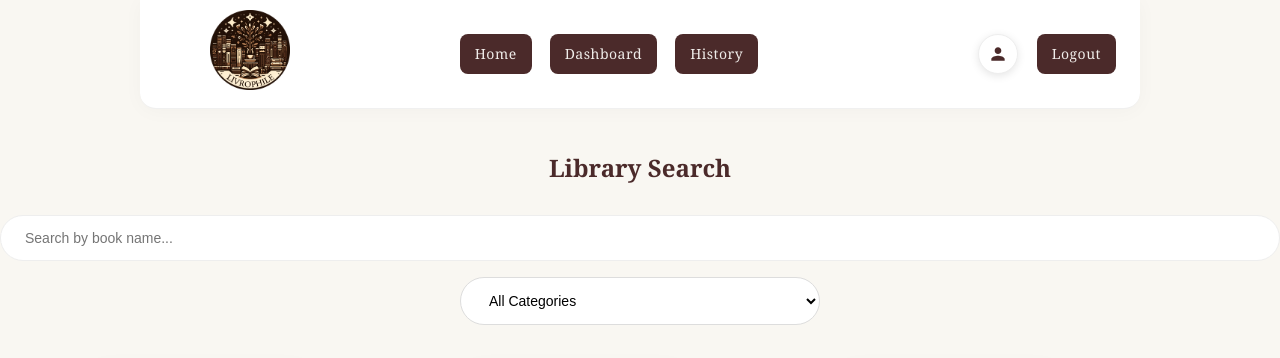
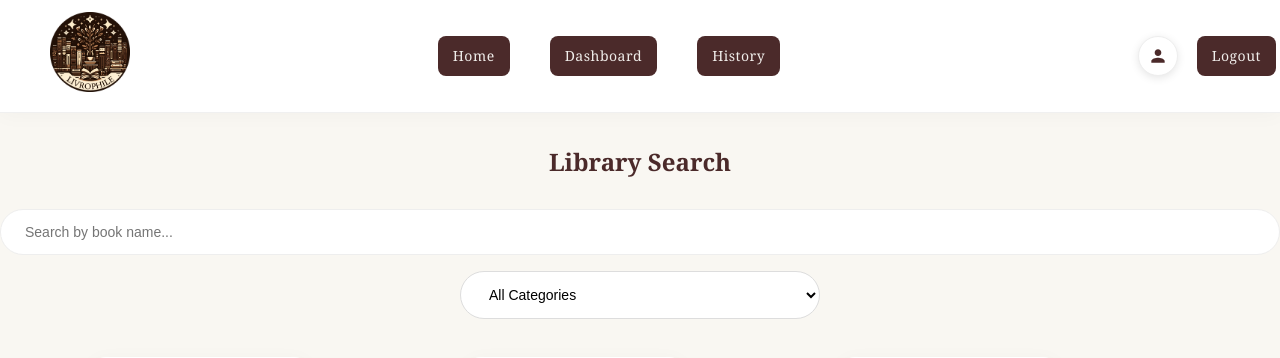
Before and after one commit to sinemsrcck/library_project, a PHP site: page /index.php in a window 1280 px wide. Shown: the top 358 px of the page. Run offline with PHP 8.4, Linux system fonts and the light colour scheme; data comes from the database, SQL or seed files in the repository.

Commit message:
navbar değişimi
a

```diff
--- a/styles.css
+++ b/styles.css
@@ -362,11 +362,11 @@ tr:hover td {
 .theme-library .navbar {
   background: #fff;
   border-bottom: 1px solid rgba(0, 0, 0, 0.06);
-  border-radius: 0 0 16px 16px;
-  padding: 10px 20px;
-  max-width: 1000px;
+  border-radius: 0;
+  padding: 12px 0px;
+  width: 100%;
   /* Slightly wider for new layout */
-  margin: 0px auto 40px ;
+  margin: 0px;
   box-shadow: 0 2px 20px rgba(0, 0, 0, 0.03);
   display: flex;
   justify-content: space-between;
@@ -383,9 +383,9 @@ tr:hover td {
 
 .theme-library .navbar .nav-links {
   display: flex;
-  gap: 10px;
   justify-content: center;
-  flex-grow: 1;
+  gap: clamp(8px, 3vw, 32px);
+
   /* Allows it to take up space and centering */
 }
 
```
